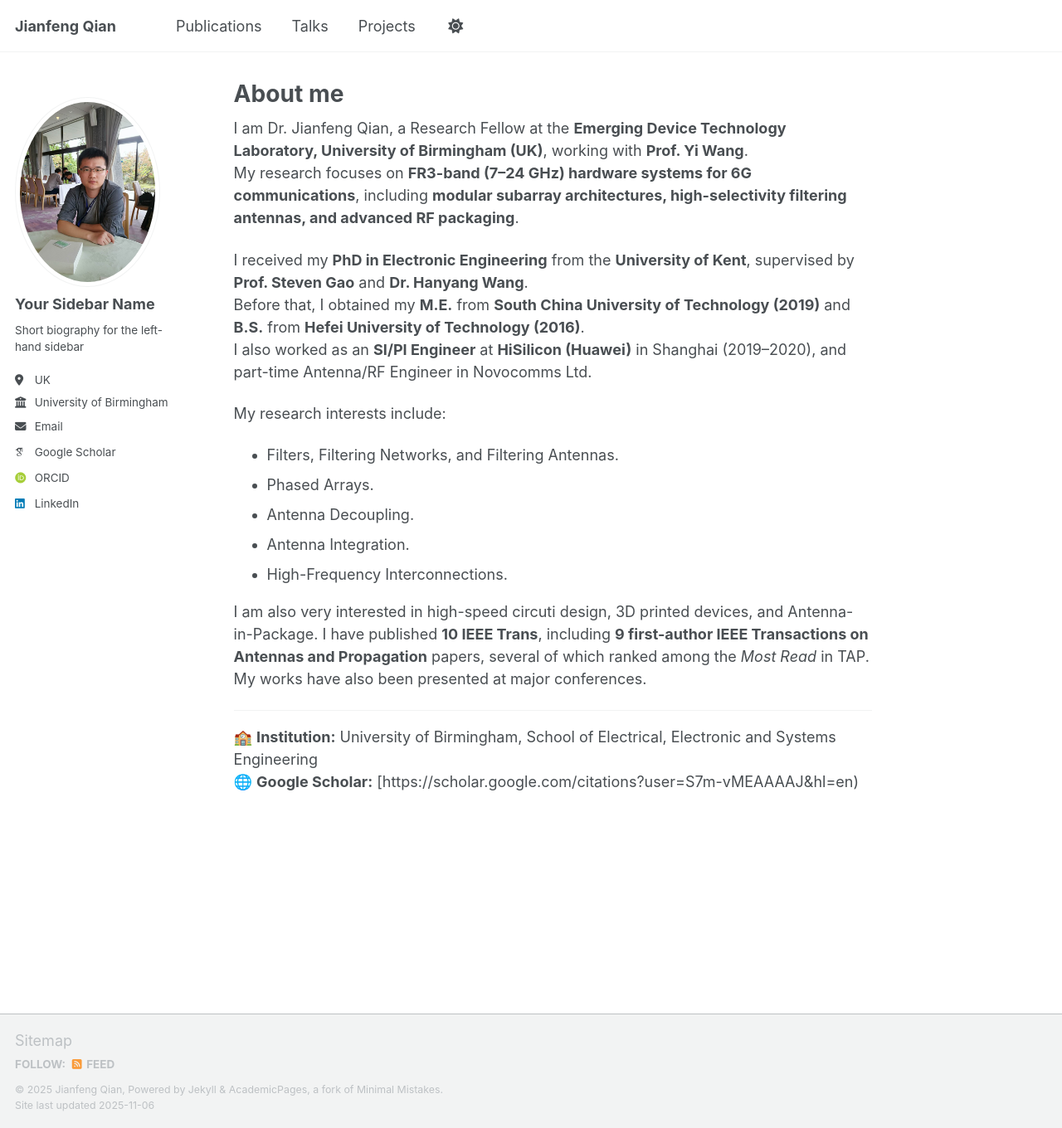
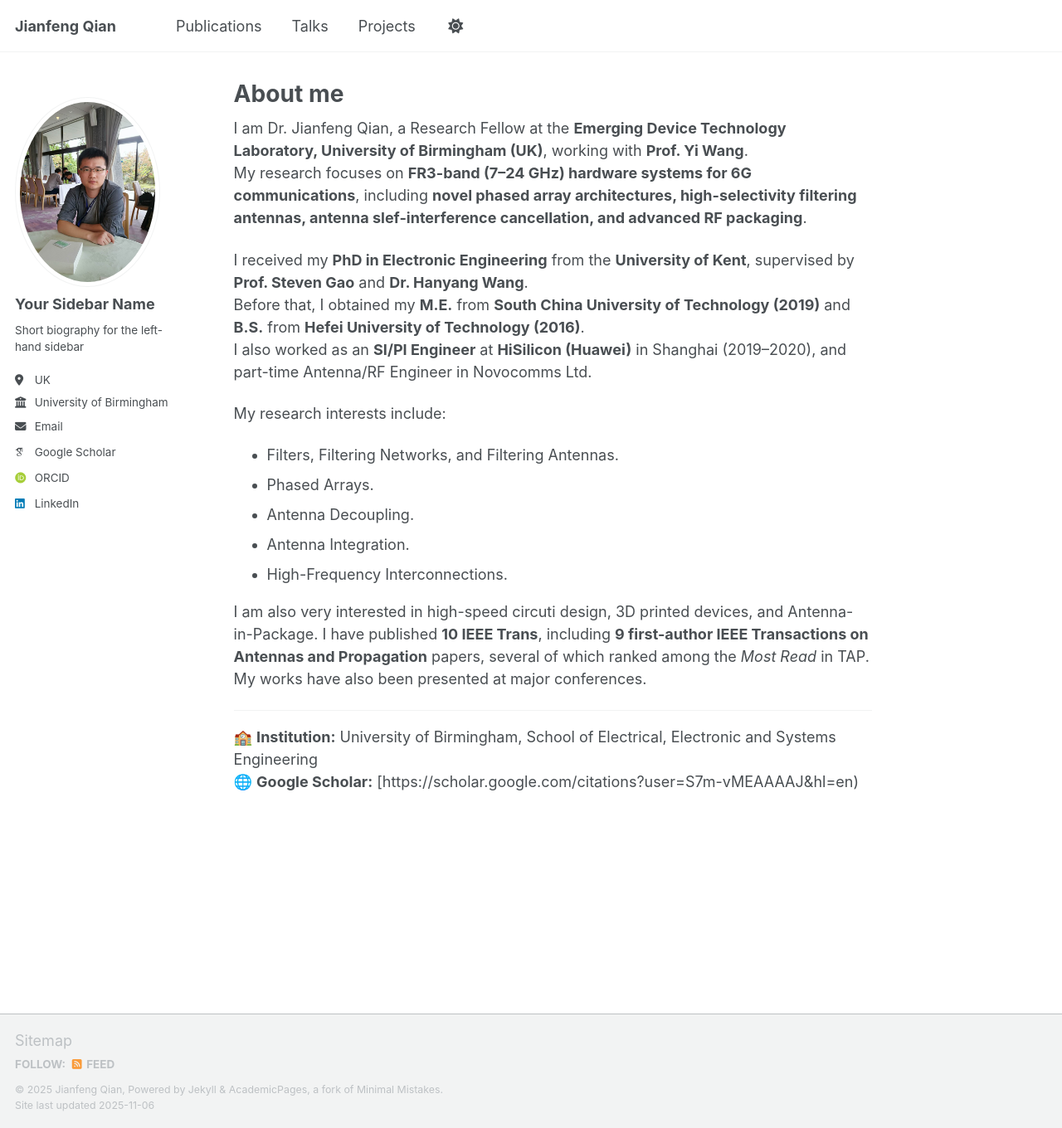
Before and after one commit to eejfqian/eejfqian.github.io, a Jekyll site: the page built from _pages/about.md, in a window 1280 px wide and 1360 px high. Shown: the whole window at 83% size. Built offline with Jekyll 4.4.1, drawn with Linux system fonts in a browser that asks for light colours; some web fonts are replaced; a script that is not in the unit is left out.

Commit message:
Update about.md

```diff
--- a/_pages/about.md
+++ b/_pages/about.md
@@ -8,7 +8,7 @@ redirect_from:
 ---
 
 I am Dr. Jianfeng Qian, a Research Fellow at the **Emerging Device Technology Laboratory, University of Birmingham (UK)**, working with **Prof. Yi Wang**.
-My research focuses on **FR3-band (7–24 GHz) hardware systems for 6G communications**, including **modular subarray architectures, high-selectivity filtering antennas, and advanced RF packaging**.
+My research focuses on **FR3-band (7–24 GHz) hardware systems for 6G communications**, including **novel phased array architectures, high-selectivity filtering antennas, antenna slef-interference cancellation, and advanced RF packaging**.
 
 I received my **PhD in Electronic Engineering** from the **University of Kent**, supervised by **Prof. Steven Gao** and **Dr. Hanyang Wang**.
 Before that, I obtained my **M.E.** from **South China University of Technology (2019)** and **B.S.** from **Hefei University of Technology (2016)**.
```
